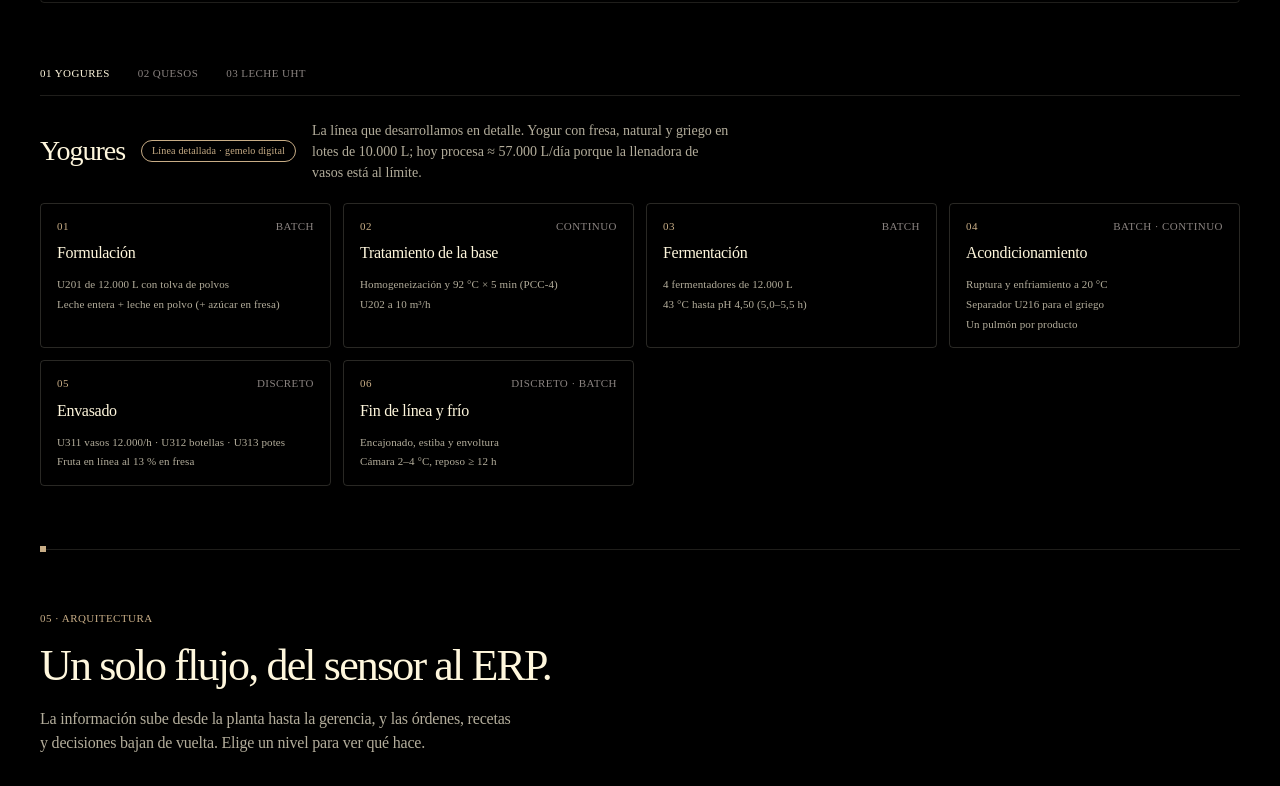
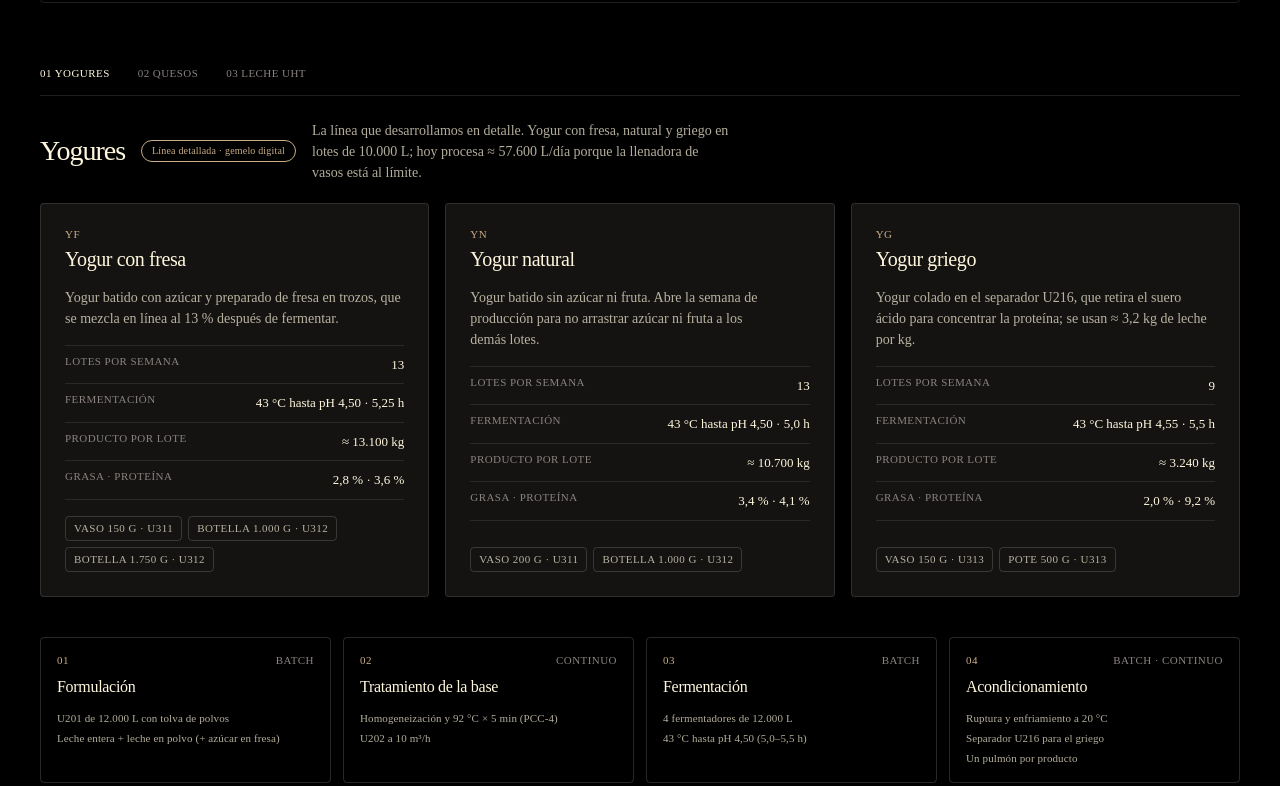
Before and after one commit to Mekvra/proyecto-integrador, an Astro site in the folder web/: page / in a window 1280 px wide. Shown: the part 2843-3629 px from the top of the page. Built offline with nearby package versions, Linux system fonts and the light colour scheme; Astro itself is replaced by a stand-in of ours; animation ran at ten frames a second.

Commit message:
Página web

```diff
--- a/web/src/components/ProcessTabs.astro
+++ b/web/src/components/ProcessTabs.astro
@@ -65,6 +65,32 @@ const lineas = todas.filter((l) => l.data.orden > 0);
           {l.data.detallada && <span class="pill">Línea detallada · gemelo digital</span>}
           <p class="muted">{l.data.resumen}</p>
         </div>
+        {l.data.productos.length > 0 && (
+          <div class="products">
+            {l.data.productos.map((pr) => (
+              <article class="product">
+                <div class="product-top">
+                  <span class="mono gold">{pr.codigo}</span>
+                  <h4>{pr.nombre}</h4>
+                </div>
+                <p class="product-desc">{pr.descripcion}</p>
+                <dl class="product-data">
+                  {pr.datos.map((d) => (
+                    <div>
+                      <dt class="mono">{d.k}</dt>
+                      <dd>{d.v}</dd>
+                    </div>
+                  ))}
+                </dl>
+                <ul class="product-packs mono">
+                  {pr.presentaciones.map((x) => (
+                    <li>{x}</li>
+                  ))}
+                </ul>
+              </article>
+            ))}
+          </div>
+        )}
         <ol class="stages">
           {l.data.etapas.map((e, k) => (
             <li class="stage">
@@ -91,6 +117,96 @@ const lineas = todas.filter((l) => l.data.orden > 0);
 </div>
 
 <style>
+  .products {
+    display: grid;
+    grid-template-columns: repeat(3, minmax(0, 1fr));
+    gap: 16px;
+    margin-bottom: 40px;
+  }
+
+  .product {
+    display: flex;
+    flex-direction: column;
+    gap: 16px;
+    padding: 24px;
+    border: 1px solid var(--cream-12);
+    border-radius: var(--radius);
+    background: var(--carbon);
+    transition: border-color 150ms var(--ease-switch);
+  }
+
+  .product:hover {
+    border-color: var(--gold-60);
+  }
+
+  .product-top {
+    display: grid;
+    gap: 6px;
+  }
+
+  .product-top h4 {
+    margin: 0;
+    line-height: 1.2;
+    font-size: 20px;
+    font-weight: 500;
+    letter-spacing: -0.4px;
+  }
+
+  .product-desc {
+    margin: 0;
+    font-size: 14px;
+    line-height: 1.5;
+    color: var(--cream-70);
+  }
+
+  .product-data {
+    margin: 0;
+    display: grid;
+    border-top: 1px solid var(--stroke);
+  }
+
+  .product-data > div {
+    display: flex;
+    justify-content: space-between;
+    gap: 12px;
+    padding: 9px 0;
+    border-bottom: 1px solid var(--stroke);
+    font-size: 13px;
+  }
+
+  .product-data dt {
+    color: var(--granite);
+    font-size: 11px;
+  }
+
+  .product-data dd {
+    margin: 0;
+    text-align: right;
+  }
+
+  .product-packs {
+    list-style: none;
+    margin: auto 0 0;
+    padding: 0;
+    display: flex;
+    flex-wrap: wrap;
+    gap: 6px;
+    font-size: 11px;
+  }
+
+  .product-packs li {
+    padding: 5px 8px;
+    border: 1px solid var(--cream-16);
+    border-radius: var(--radius);
+    color: var(--cream-70);
+  }
+
+  @media (max-width: 960px) {
+    .products {
+      grid-template-columns: 1fr;
+    }
+  }
+
   .gold {
     color: var(--gold);
   }
--- a/web/src/content.config.ts
+++ b/web/src/content.config.ts
@@ -39,6 +39,17 @@ const lineas = defineCollection({
     orden: z.number(),
     detallada: z.boolean().default(false),
     resumen: z.string(),
+    productos: z
+      .array(
+        z.object({
+          codigo: z.string(),
+          nombre: z.string(),
+          descripcion: z.string(),
+          datos: z.array(z.object({ k: z.string(), v: z.string() })),
+          presentaciones: z.array(z.string()),
+        }),
+      )
+      .default([]),
     etapas: z.array(etapa),
   }),
 });
--- a/web/src/content/lineas/2-yogurt.md
+++ b/web/src/content/lineas/2-yogurt.md
@@ -2,7 +2,42 @@
 nombre: Yogures
 orden: 1
 detallada: true
-resumen: La línea que desarrollamos en detalle. Yogur con fresa, natural y griego en lotes de 10.000 L; hoy procesa ≈ 57.000 L/día porque la llenadora de vasos está al límite.
+resumen: La línea que desarrollamos en detalle. Yogur con fresa, natural y griego en lotes de 10.000 L; hoy procesa ≈ 57.600 L/día porque la llenadora de vasos está al límite.
+productos:
+  - codigo: YF
+    nombre: Yogur con fresa
+    descripcion: Yogur batido con azúcar y preparado de fresa en trozos, que se mezcla en línea al 13 % después de fermentar.
+    datos:
+      - { k: Lotes por semana, v: "13" }
+      - { k: Fermentación, v: "43 °C hasta pH 4,50 · 5,25 h" }
+      - { k: Producto por lote, v: "≈ 13.100 kg" }
+      - { k: Grasa · proteína, v: "2,8 % · 3,6 %" }
+    presentaciones:
+      - "Vaso 150 g · U311"
+      - "Botella 1.000 g · U312"
+      - "Botella 1.750 g · U312"
+  - codigo: YN
+    nombre: Yogur natural
+    descripcion: Yogur batido sin azúcar ni fruta. Abre la semana de producción para no arrastrar azúcar ni fruta a los demás lotes.
+    datos:
+      - { k: Lotes por semana, v: "13" }
+      - { k: Fermentación, v: "43 °C hasta pH 4,50 · 5,0 h" }
+      - { k: Producto por lote, v: "≈ 10.700 kg" }
+      - { k: Grasa · proteína, v: "3,4 % · 4,1 %" }
+    presentaciones:
+      - "Vaso 200 g · U311"
+      - "Botella 1.000 g · U312"
+  - codigo: YG
+    nombre: Yogur griego
+    descripcion: Yogur colado en el separador U216, que retira el suero ácido para concentrar la proteína; se usan ≈ 3,2 kg de leche por kg.
+    datos:
+      - { k: Lotes por semana, v: "9" }
+      - { k: Fermentación, v: "43 °C hasta pH 4,55 · 5,5 h" }
+      - { k: Producto por lote, v: "≈ 3.240 kg" }
+      - { k: Grasa · proteína, v: "2,0 % · 9,2 %" }
+    presentaciones:
+      - "Vaso 150 g · U313"
+      - "Pote 500 g · U313"
 etapas:
   - nombre: Formulación
     tipo: Batch
```
